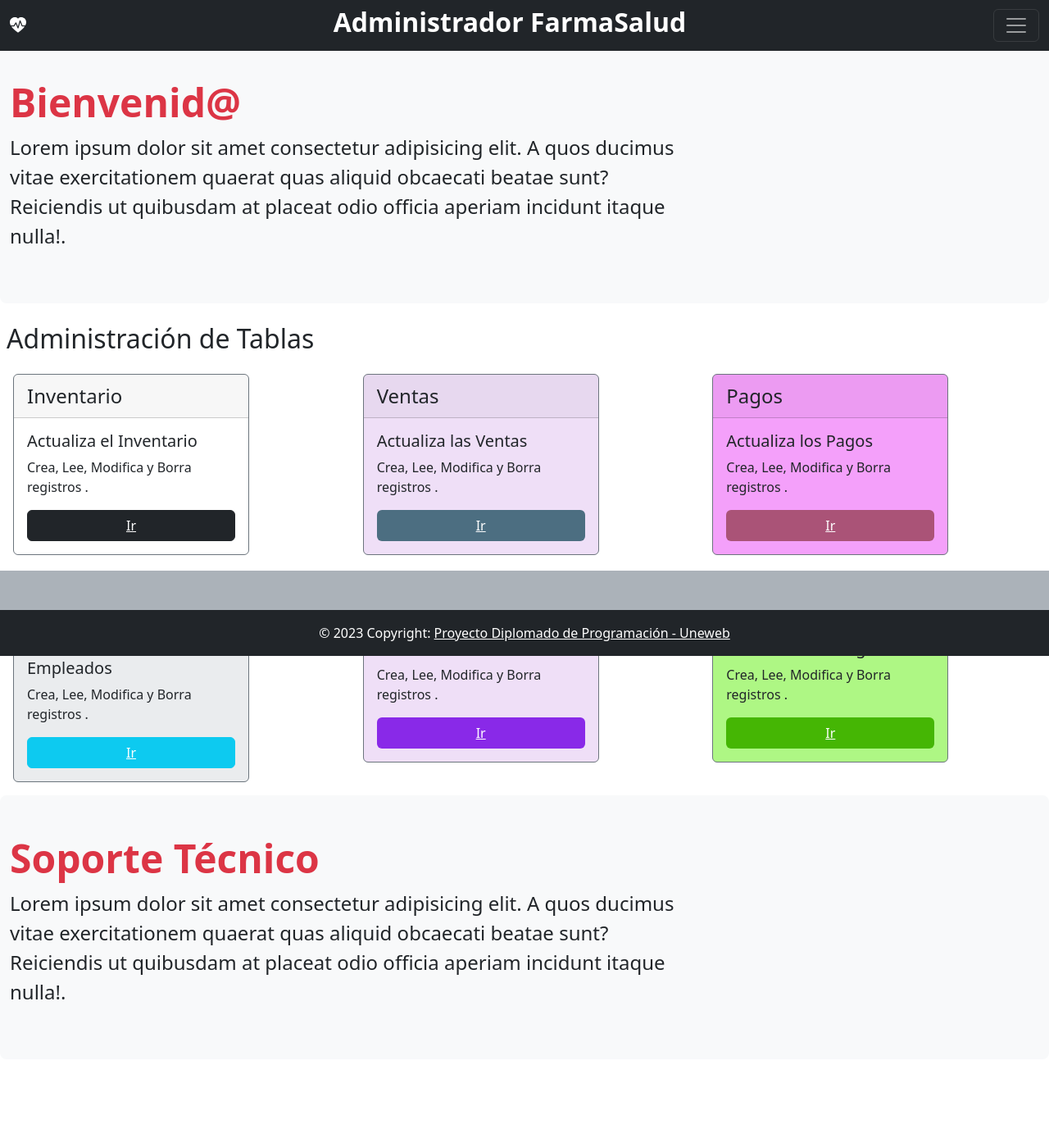
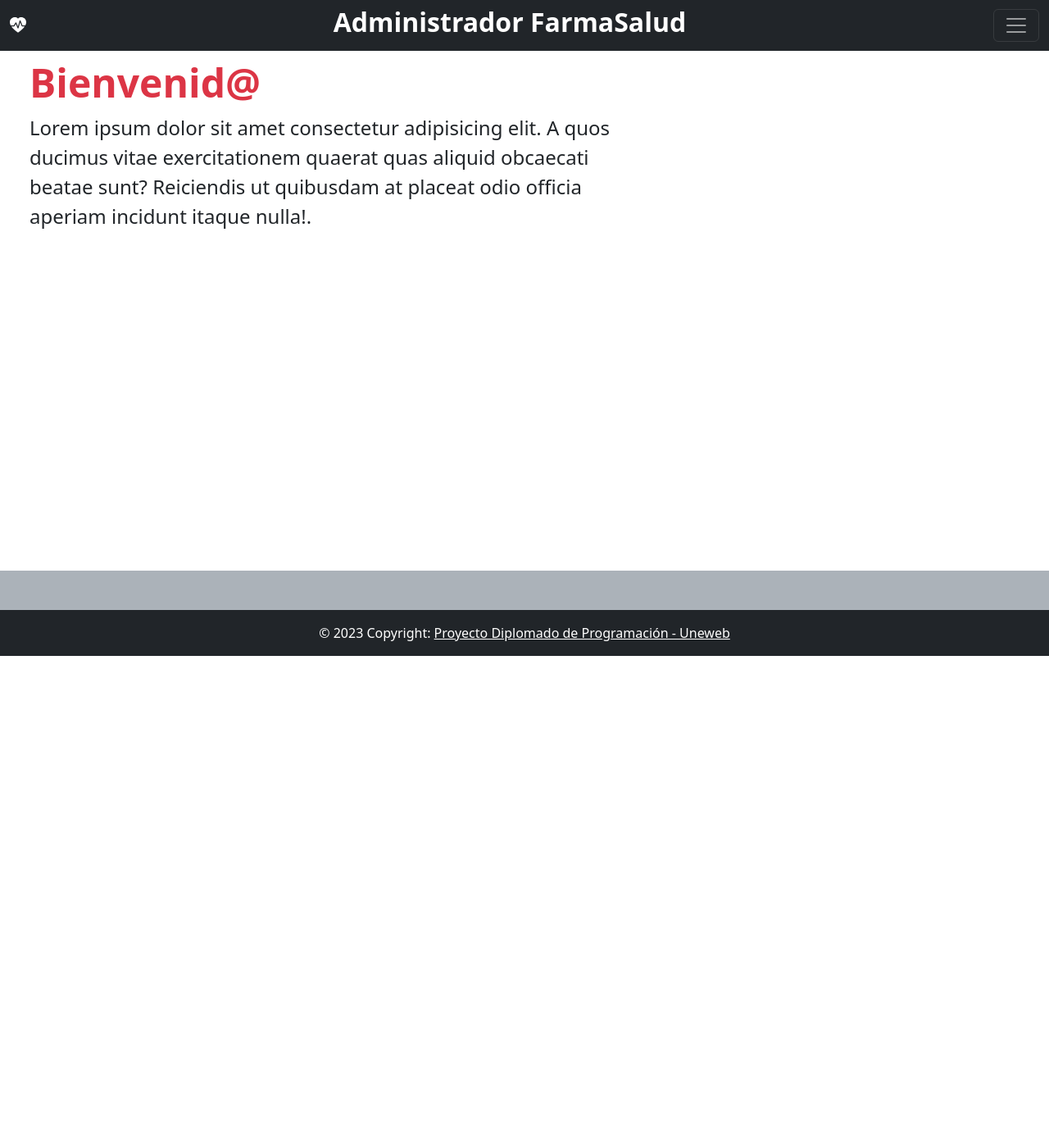
Before and after one commit to lixyleon/Proyecto_Uneweb_Farmacia, a PHP site: page /administrador/inicio.php in a window 1280 px wide. Shown: the whole page at 82% size. After the commit the page ends 800 px from the top, so only its background shows below. Run offline with PHP 8.4, Linux system fonts and the light colour scheme; the visitor is signed in with stand-in values (Sample User, id 1).

```diff
--- a/administrador/inicio.php
+++ b/administrador/inicio.php
@@ -1,105 +1,16 @@
 <?php
 include("template/cabecera.php");
-include("config/bd.php");
-$url = "http://" . $_SERVER['HTTP_HOST'] . "/Proyecto_Uneweb_Farmacia"
+
+
 
 ?>
 
-<div class="col-md-12">
-  <div class=" mb-4 bg-light rounded-3">
-    <div class="container-fluid py-5">
-      <h1 class="display-5 fw-bold text-danger">Bienvenid@</h1>
+<div class="container m-4">
+<h1 class="display-5 fw-bold text-danger">Bienvenid@</h1>
       <p class="col-md-8 fs-4">Lorem ipsum dolor sit amet consectetur adipisicing elit. A quos ducimus vitae exercitationem quaerat quas aliquid obcaecati beatae sunt? Reiciendis ut quibusdam at placeat odio officia aperiam incidunt itaque nulla!.</p>
-    </div>
-  </div>
-  <h2 class="m-2">Administración de Tablas</h2>
-  <div class="col d-flex card-group">
-     <div class="col-md-4">
-      <div class="card border-secondary m-3" style="max-width: 18rem;">
-        <div class="card-header fs-4">Inventario</div>
-        <div class="card-body">
-          <h5 class="card-title">Actualiza el Inventario</h5>
-          <p class="card-text">Crea, Lee, Modifica y Borra registros .</p>
-          <button type="button" class="btn btn-dark w-100">
-                    <a class="text-white " href="<?php echo $url . "/administrador/seccion/crud_productos/inventario.php"; ?>">Ir</a>
-          </button>
-        </div>
-      </div>
-    </div>
-    <div class="col-md-4">
-      <div class="card border-secondary m-3" style="max-width: 18rem; background-color: #efdff7;">
-        <div class="card-header fs-4">Ventas</div>
-        <div class="card-body">
-          <h5 class="card-title">Actualiza las Ventas</h5>
-          <p class="card-text">Crea, Lee, Modifica y Borra registros .</p>
-          <button type="button" class="btn w-100" style="background-color:  #4c6e81;">
-                    <a class="text-white " href="<?php echo $url . "/administrador/seccion/crud_ventas/ventas.php"; ?>">Ir</a>
-          </button>
-        </div>
-      </div>
-    </div>
-    <div class="col-md-4">
-      <div class="card border-secondary m-3" style="max-width: 18rem; background-color:   #f4a0fa;">
-        <div class="card-header fs-4">Pagos</div>
-        <div class="card-body">
-          <h5 class="card-title">Actualiza los Pagos</h5>
-          <p class="card-text">Crea, Lee, Modifica y Borra registros .</p>
-          <button type="button" class="btn w-100" style="background-color:   #aa5377 ;">
-                    <a class="text-white " href="<?php echo $url . "/administrador/seccion/crud_pagos/pagos.php"; ?>">Ir</a>
-          </button>
-        </div>
-      </div>
-    </div>
-  </div>
+</div>
 
-  <div class="col d-flex card-group">
 
-     <div class="col-md-4">
-      <div class="card border-secondary m-3" style="max-width: 18rem; background-color:#eaecee;">
-        <div class="card-header fs-4">Empleados</div>
-        <div class="card-body">
-          <h5 class="card-title">Actualiza la Tabla Empleados</h5>
-          <p class="card-text">Crea, Lee, Modifica y Borra registros .</p>
-          <button type="button" class="btn btn-info w-100">
-                    <a class="text-white " href="<?php echo $url . "/administrador/seccion/crud_empleados/empleados.php"; ?>">Ir</a>
-          </button>
-        </div>
-      </div>
-    </div>
-    <div class="col-md-4">
-      <div class="card border-secondary m-3" style="max-width: 18rem; background-color: #efdff7;">
-        <div class="card-header fs-4">Proveedores</div>
-        <div class="card-body">
-          <h5 class="card-title">Actualiza los Proveedores</h5>
-          <p class="card-text">Crea, Lee, Modifica y Borra registros .</p>
-          <button type="button" class="btn w-100" style="background-color:  #8929e8;">
-                    <a class="text-white " href="<?php echo $url . "/administrador/seccion/crud_proveedores/proveedores.php"; ?>">Ir</a>
-          </button>
-        </div>
-      </div>
-    </div>
-    <div class="col-md-4">
-      <div class="card border-secondary m-3" style="max-width: 18rem; background-color:  #aef784;">
-        <div class="card-header fs-4">Imagenes</div>
-        <div class="card-body">
-          <h5 class="card-title">Actualiza los Imagenes</h5>
-          <p class="card-text">Crea, Lee, Modifica y Borra registros .</p>
-          <button type="button" class="btn w-100" style="background-color:   #45b604 ;">
-                    <a class="text-white " href="<?php echo $url . "/administrador/seccion/crud_imagenes/index.php"; ?>">Ir</a>
-          </button>
-        </div>
-      </div>
-    </div>
-  </div>
-  <div class="col-md-12">
-  <div class=" mb-4 bg-light rounded-3">
-    <div class="container-fluid py-5">
-      <h1 class="display-5 fw-bold text-danger">Soporte Técnico</h1>
-      <p class="col-md-8 fs-4">Lorem ipsum dolor sit amet consectetur adipisicing elit. A quos ducimus vitae exercitationem quaerat quas aliquid obcaecati beatae sunt? Reiciendis ut quibusdam at placeat odio officia aperiam incidunt itaque nulla!.</p>
-    </div>
-  </div>
-<br>
-<br>
   <?php
   include("template/pie.php");
   ?>
```
Also changed, not shown: administrador/index.php (+23 -5 lines).
